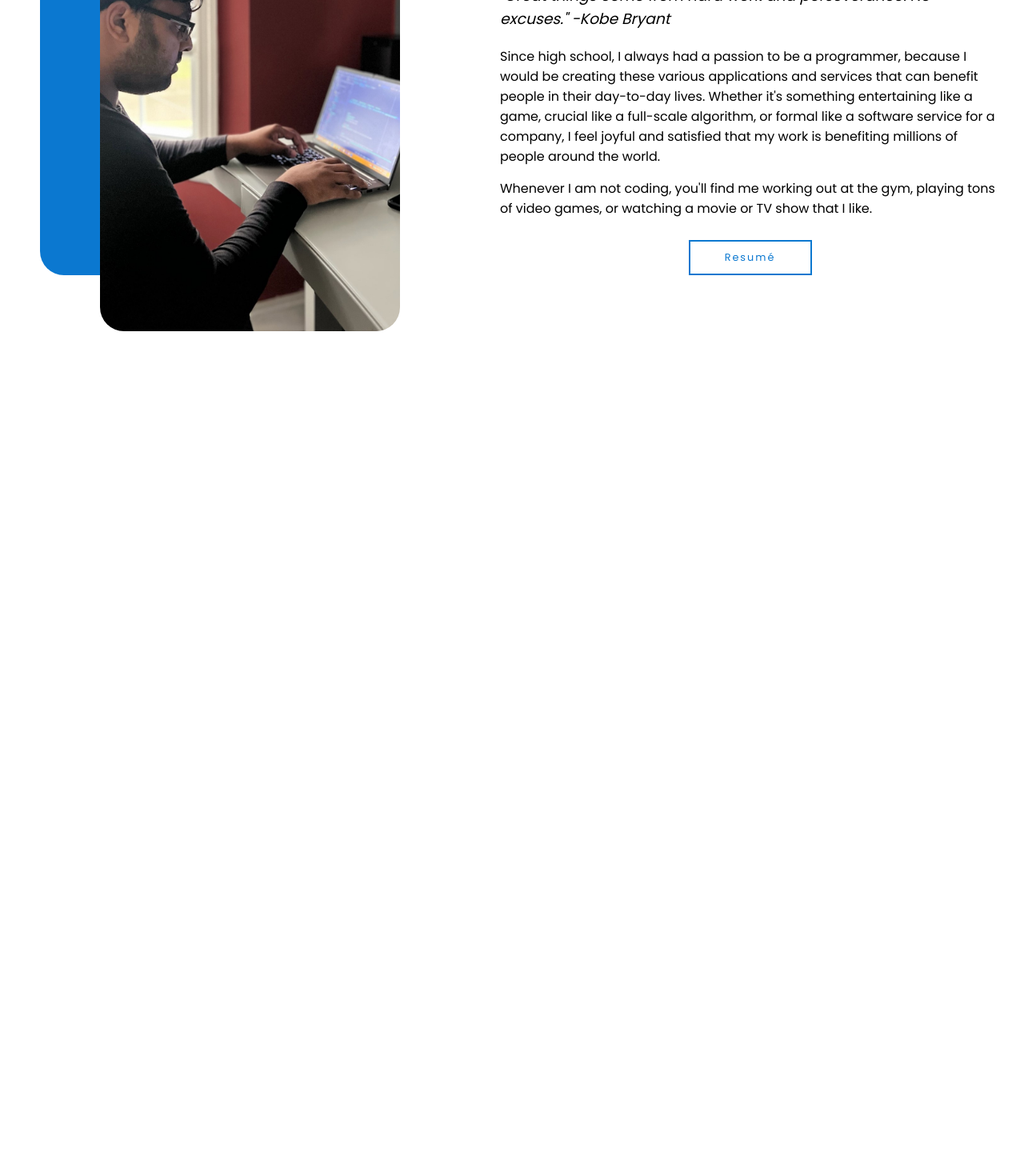
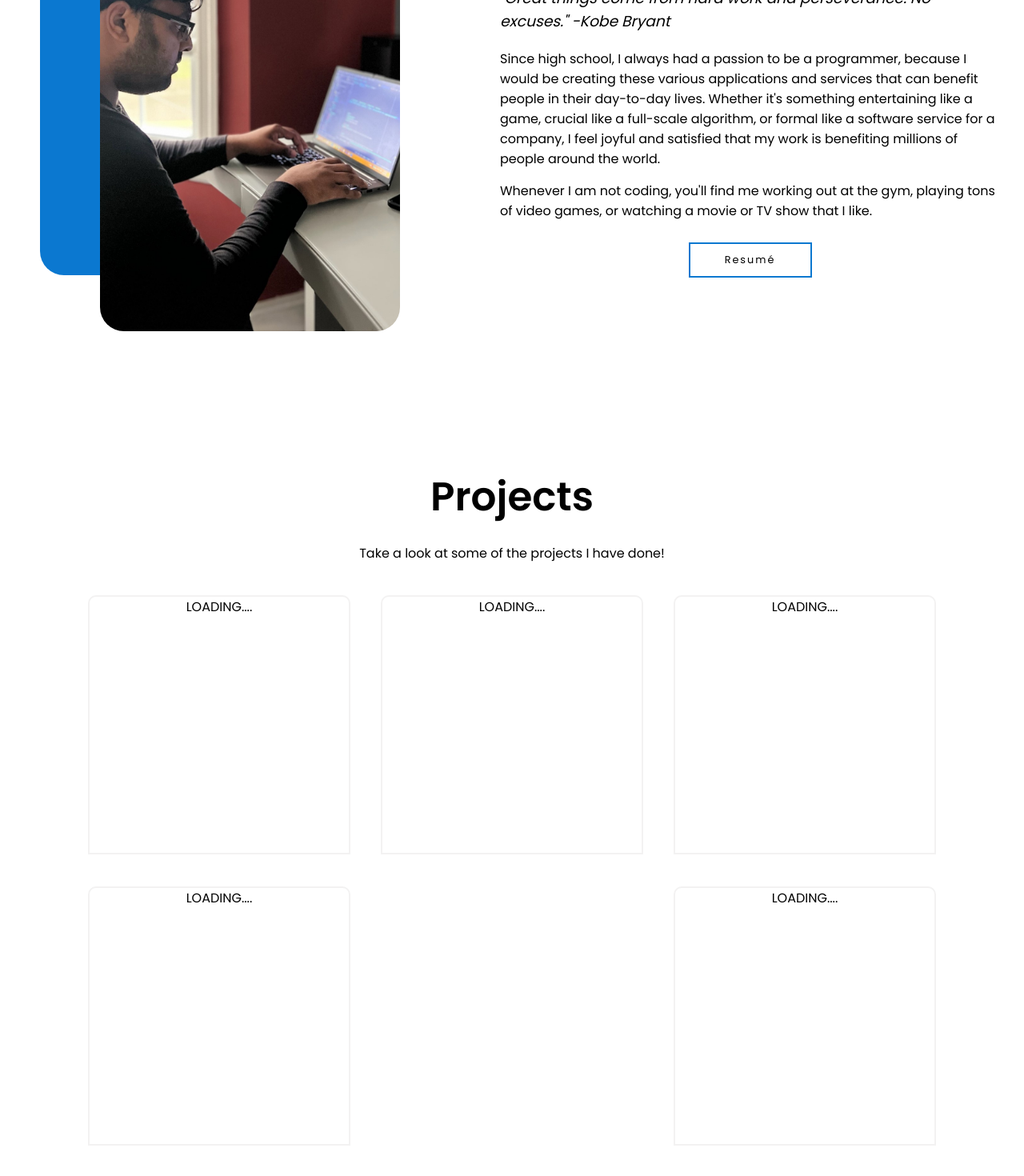
Before and after one commit to vm0303/Portfolio-Website-Using-React, a React (Create React App) app in the folder Portfolio/website/: page / in a window 1280 px wide. Shown: the part 1146-2616 px from the top of the page at 80% size. Before the commit the page ends 1680 px from the top, so only its background shows below. Built offline with nearby package versions, Linux system fonts and the light colour scheme.

Commit message:
Even more updates...

```diff
--- a/Portfolio/website/src/App.jsx
+++ b/Portfolio/website/src/App.jsx
@@ -1,7 +1,7 @@
 import Intro from "./components/intro/Intro";
 import About from "./components/about/About";
 import NavbarFile from "./components/Navbar/NavbarFile";
-import Projects from "./components/projs/Projects";
+import ProjectList from "./components/ProjectList/projectList";
 import Contact from "./components/contact/Contact";
 import {useState} from "react";
 import SideMenu from "./components/SideMenu/SideMenu";
@@ -17,7 +17,7 @@ function App()
         <div className="sections">
             <Intro/>
             <About/>
-            <Projects/>
+            <ProjectList/>
             <Contact/>
         </div>
         </div>
--- /dev/null
+++ b/Portfolio/website/src/components/Proj/Project.jsx
@@ -0,0 +1,14 @@
+import "./project.css";
+
+
+
+const Project = () =>
+{
+    return (
+        <div className="proj">
+            LOADING....
+        </div>
+
+    )
+}
+export default Project;
--- /dev/null
+++ b/Portfolio/website/src/components/Proj/project.css
@@ -0,0 +1,10 @@
+.proj
+{
+    width: 30%;
+    height: 40vh;
+    margin: 20px 10px;
+    border: 2px solid rgb(243, 242, 242);
+    border-radius: 10px 10px 0 0;
+    overflow: hidden;
+
+}
--- /dev/null
+++ b/Portfolio/website/src/components/ProjectList/projectList.css
@@ -0,0 +1,24 @@
+.project-body
+{
+    padding: 50px 100px;
+    display: flex;
+    flex-direction: column;
+    align-items: center;
+    text-align: center ;
+}
+.project-title
+{
+    font-size: 50px;
+    font-weight: 600;
+}
+.project-description
+{
+    margin: 20px 0px;
+}
+.project-list
+{
+    display: flex;
+    flex-wrap: wrap ;
+    justify-content: space-between;
+    width: 100%;
+}
--- /dev/null
+++ b/Portfolio/website/src/components/ProjectList/projectList.jsx
@@ -0,0 +1,26 @@
+import "./projectList.css";
+import Project from "../Proj/Project"
+
+
+const ProjectList = () =>
+{
+    return (
+        <div className="project-body">
+        <div className="project-texts" id="projects">
+            <h1 className="project-title">Projects</h1>
+            <p className="project-description">
+                Take a look at some of the projects I have done!
+            </p>
+        </div>
+            <div className="project-list">
+                <Project/>
+                <Project/>
+                <Project/>
+                <Project/>
+                <Project/>
+            </div>
+        </div>
+
+    )
+}
+export default ProjectList;
--- a/Portfolio/website/src/components/SideMenu/SideMenu.jsx
+++ b/Portfolio/website/src/components/SideMenu/SideMenu.jsx
@@ -26,7 +26,7 @@ export default function SideMenu({menuOpen, setMenuOpen})
 
                 <li onClick={() => setMenuOpen(false)}>
                     <a>
-                        <Link to='#projs' smooth>
+                        <Link to='#projects' smooth>
                             Projects
                         </Link>
                     </a>
--- a/Portfolio/website/src/components/about/About.jsx
+++ b/Portfolio/website/src/components/about/About.jsx
@@ -11,7 +11,7 @@ const About = () =>
     return (
 
         <div className="about" id="about">
-            <Fade effect="fade" delay={800}>
+            <Fade effect="fade" delay={700}>
                 <div className="about-left">
                     <div className="a-card background"></div>
                     <div className="a-card">
@@ -24,7 +24,7 @@ const About = () =>
                 </div>
             </Fade>
 
-            <Fade effect="fade" delay={1100}>
+            <Fade effect="fade" delay={900}>
                 <div className="about-right">
                         <h1 className="about-title">About Me</h1>
                         <h3 className="about-sub-title">
--- a/Portfolio/website/src/components/about/about.css
+++ b/Portfolio/website/src/components/about/about.css
@@ -49,7 +49,8 @@
     -webkit-background-clip: text;
     -webkit-text-fill-color: transparent;
 
-
+    font-size: 35px;
+    font-weight: 600;
     animation: shine 5s linear infinite reverse;
 }
 @keyframes shine {
@@ -107,7 +108,7 @@
     width: 150px;
     border: 2px solid #0b78d0;
 
-    color: #0b78d0;
+    color: #000000;
     text-decoration: none;
     font-size: .8em;
     letter-spacing: 2px;
--- a/Portfolio/website/src/components/intro/Intro.jsx
+++ b/Portfolio/website/src/components/intro/Intro.jsx
@@ -21,7 +21,7 @@ const Intro = () => {
     return (
 
         <div className="Intro" id="introduce">
-            <Fade effect="fade" delay={1350}>
+            <Fade effect="fade" delay={1150}>
                 <div className="i-left_side">
 
                     <div className="i-left_side_wrapper">
@@ -49,7 +49,7 @@ const Intro = () => {
 
                 </div>
             </Fade>
-            <Fade effect="fade" delay={1100}>
+            <Fade effect="fade" delay={800}>
                 <div className="i-right_side">
                     <div className="imgContainer">
                     <div className="i-background"></div>
--- a/Portfolio/website/src/components/projs/Projects.jsx
+++ /dev/null
@@ -1,11 +0,0 @@
-import "./projects.css"
-import React from 'react';
-
-export default function Projects()
-{
-    return(
-        <div className="projects">
-
-        </div>
-    )
-}
```
Also changed, not shown: Portfolio/website/src/components/projs/projects.css (deleted).
